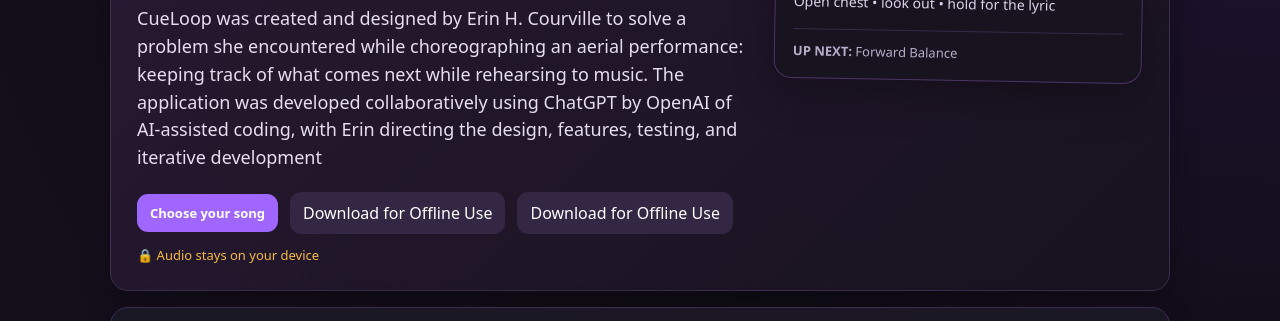
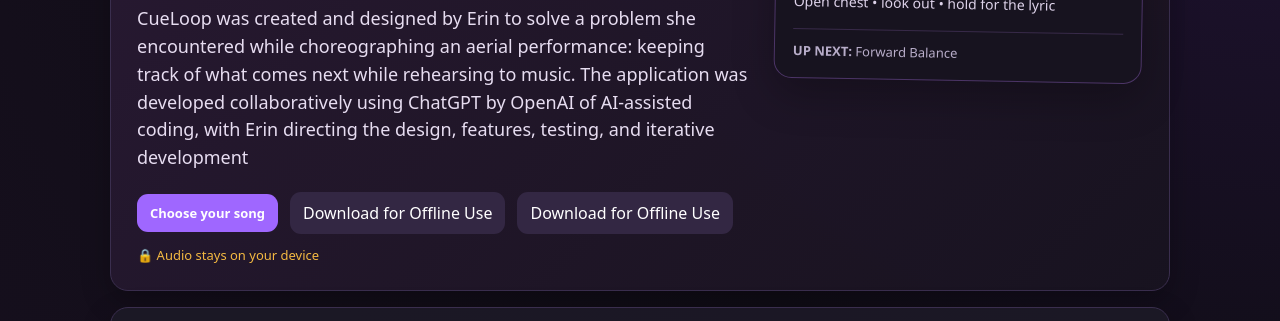
Before and after one commit to erincourville/CueLoop, a plain HTML site: page index.html in a window 1280 px wide. Shown: the part 405-726 px from the top of the page. Drawn offline with Linux system fonts and the light colour scheme.

Commit message:
Update index.html

```diff
--- a/index.html
+++ b/index.html
@@ -30,7 +30,7 @@
       <div class="eyebrow">Rehearsal, simplified</div>
       <h1>Build your choreography map while the music plays.</h1>
       <p>
-        CueLoop was created and designed by Erin H. Courville to solve a problem she encountered while
+        CueLoop was created and designed by Erin to solve a problem she encountered while
         choreographing an aerial performance: keeping track of what comes next while rehearsing to music.
         The application was developed collaboratively using ChatGPT by OpenAI of AI-assisted coding, with
         Erin directing the design, features, testing, and iterative development
```
